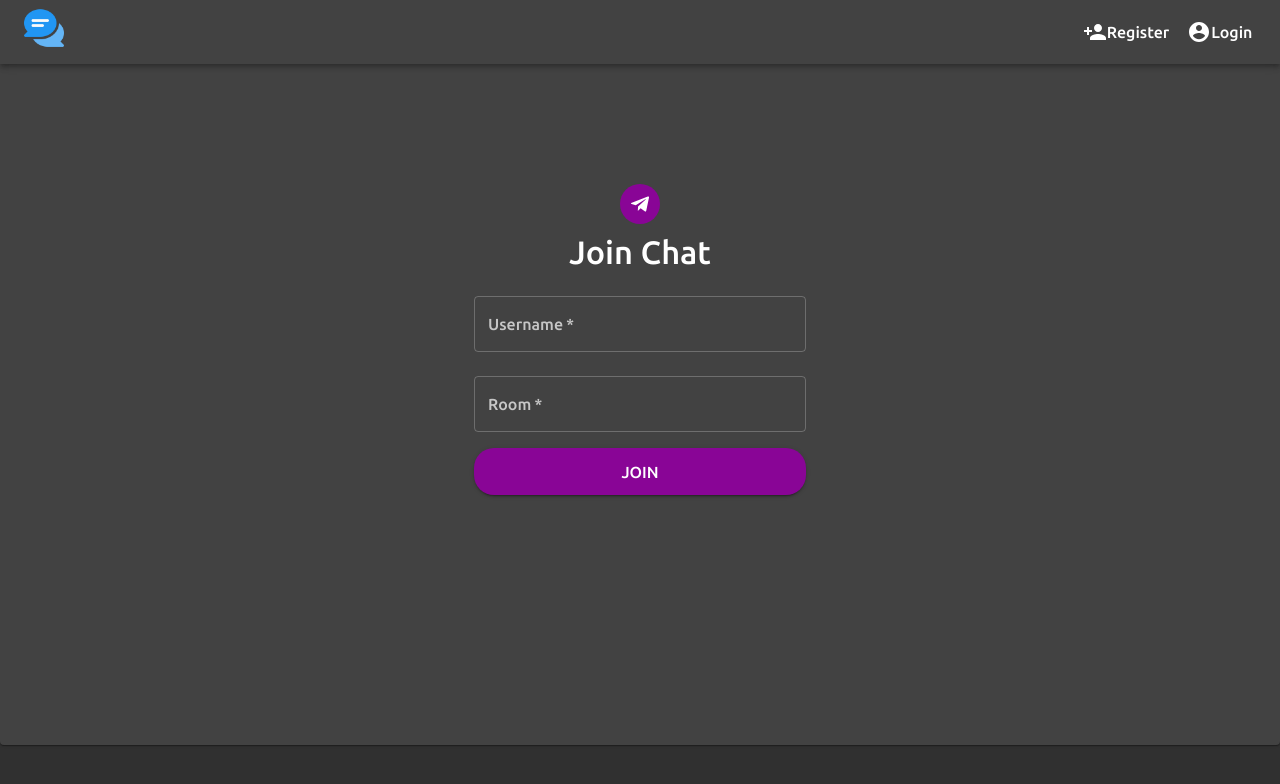
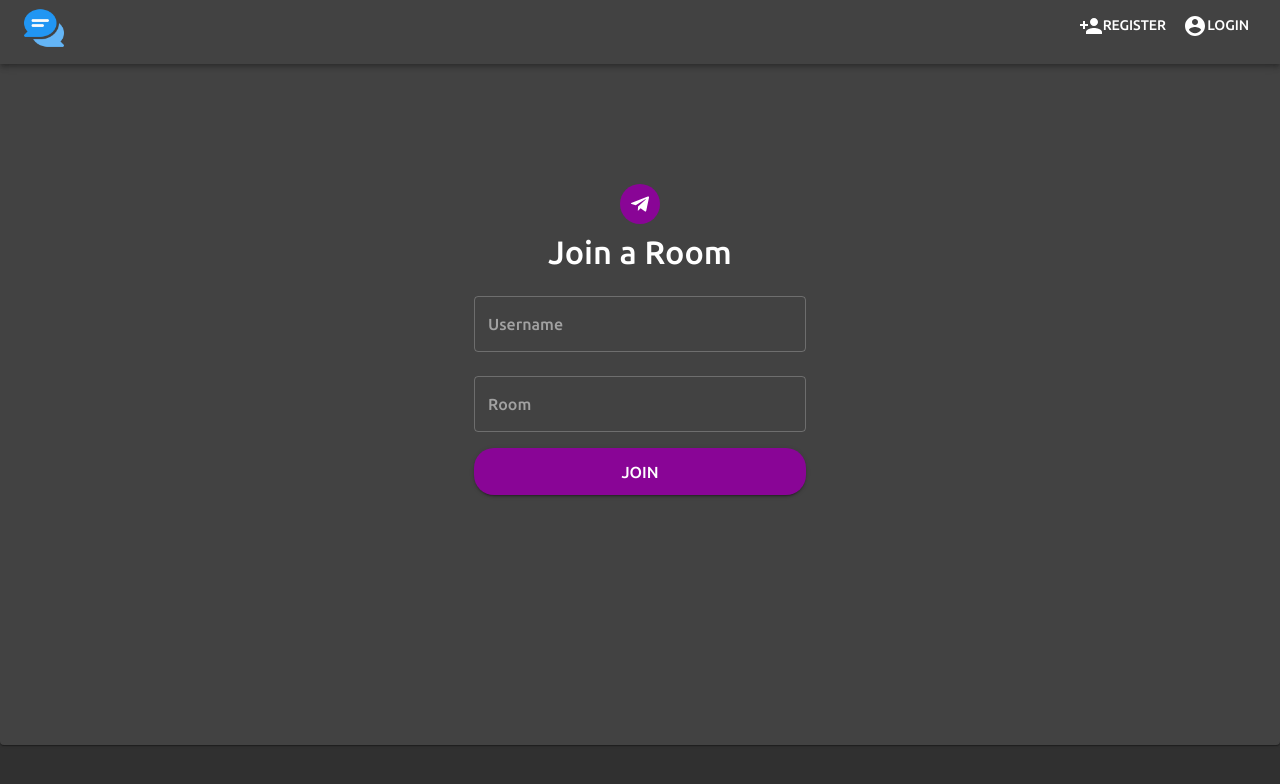
Before and after one commit to AmitrajitDas/Chat-Rooms, a React (Create React App) app in the folder client/: page /join-chat in a window 1280 px wide. Shown: the top 784 px of the page. Built offline with nearby package versions, Linux system fonts and the light colour scheme.

Commit message:
styling changes

```diff
--- a/client/src/components/Navbar/Navbar.js
+++ b/client/src/components/Navbar/Navbar.js
@@ -31,22 +31,22 @@ const Navbar = () => {
                 </Grid>
                 <Grid item xs={1}>
                     <Link to='/register' style={{ textDecoration: 'none' }}>
-                    <IconButton>
+                    <Button>
                         <PersonAddIcon />
-                        <Typography variant='body1'>
+                        <Typography variant='body2'>
                             Register
                         </Typography>
-                    </IconButton>
+                    </Button>
                     </Link>
                 </Grid>
                 <Grid item xs={1}>
                     <Link to='/login' style={{ textDecoration: 'none' }}>
-                    <IconButton>
+                    <Button>
                         <AccountCircleIcon />
-                        <Typography variant='body1'>
+                        <Typography variant='body2'>
                             Login
                         </Typography>
-                    </IconButton>
+                    </Button>
                     </Link>
                 </Grid>
             </Grid>
--- a/client/src/screens/Join/JoinChatScreen.js
+++ b/client/src/screens/Join/JoinChatScreen.js
@@ -30,7 +30,7 @@ const Join = () => {
           <TelegramIcon />
         </Avatar>
         <Typography variant="h4">
-          Join Chat
+          Join a Room
         </Typography>
         <form className={classes.form} noValidate>
           <TextField
@@ -39,7 +39,7 @@ const Join = () => {
             required
             fullWidth
             id="username"
-            label="Username"
+            placeholder="Username"
             name="username"
             value={username}
             onChange={(e) => setUsername(e.target.value)}
@@ -63,7 +63,7 @@ const Join = () => {
             required
             fullWidth
             name="room"
-            label="Room"
+            placeholder="Room"
             id="room"
             value={room}
             onChange={(e) => setRoom(e.target.value)}
```
